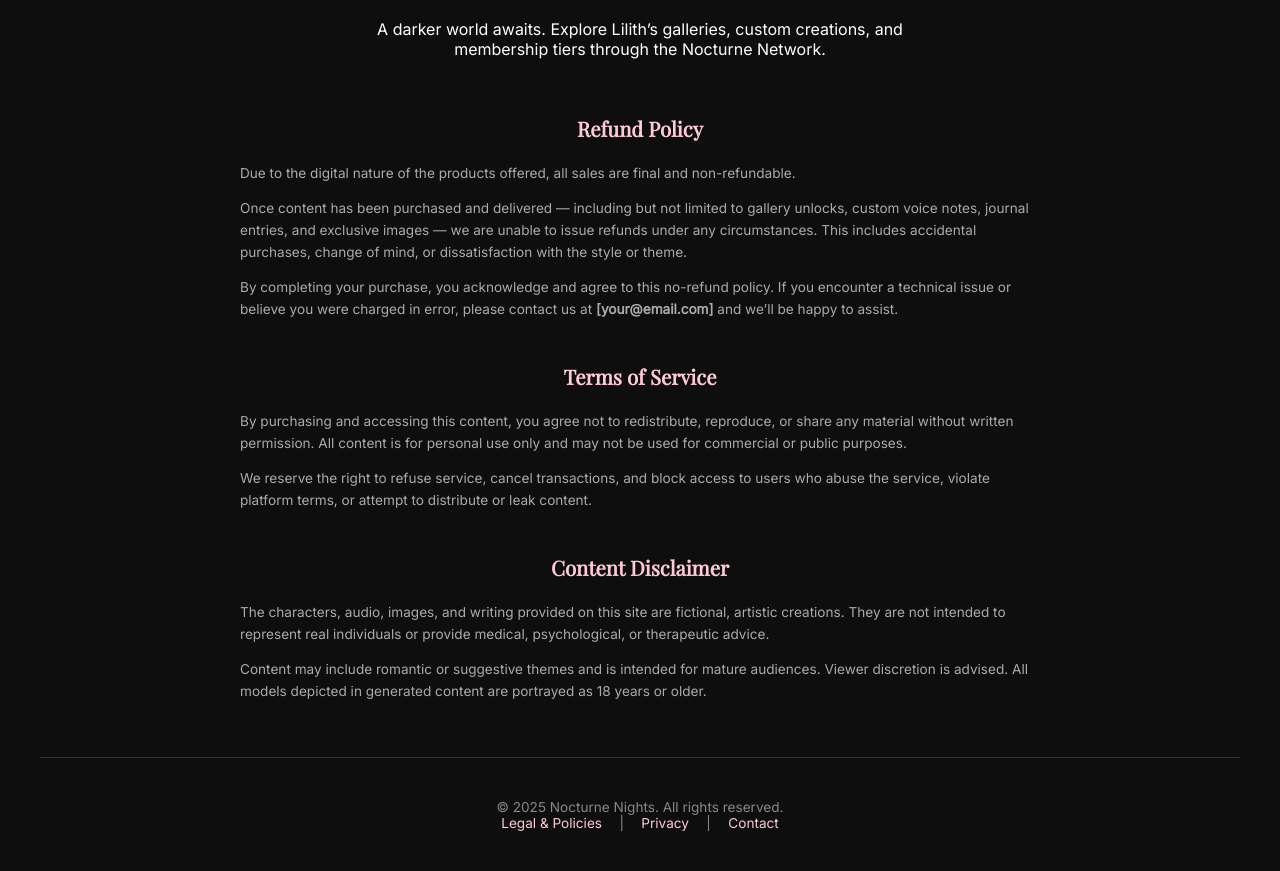
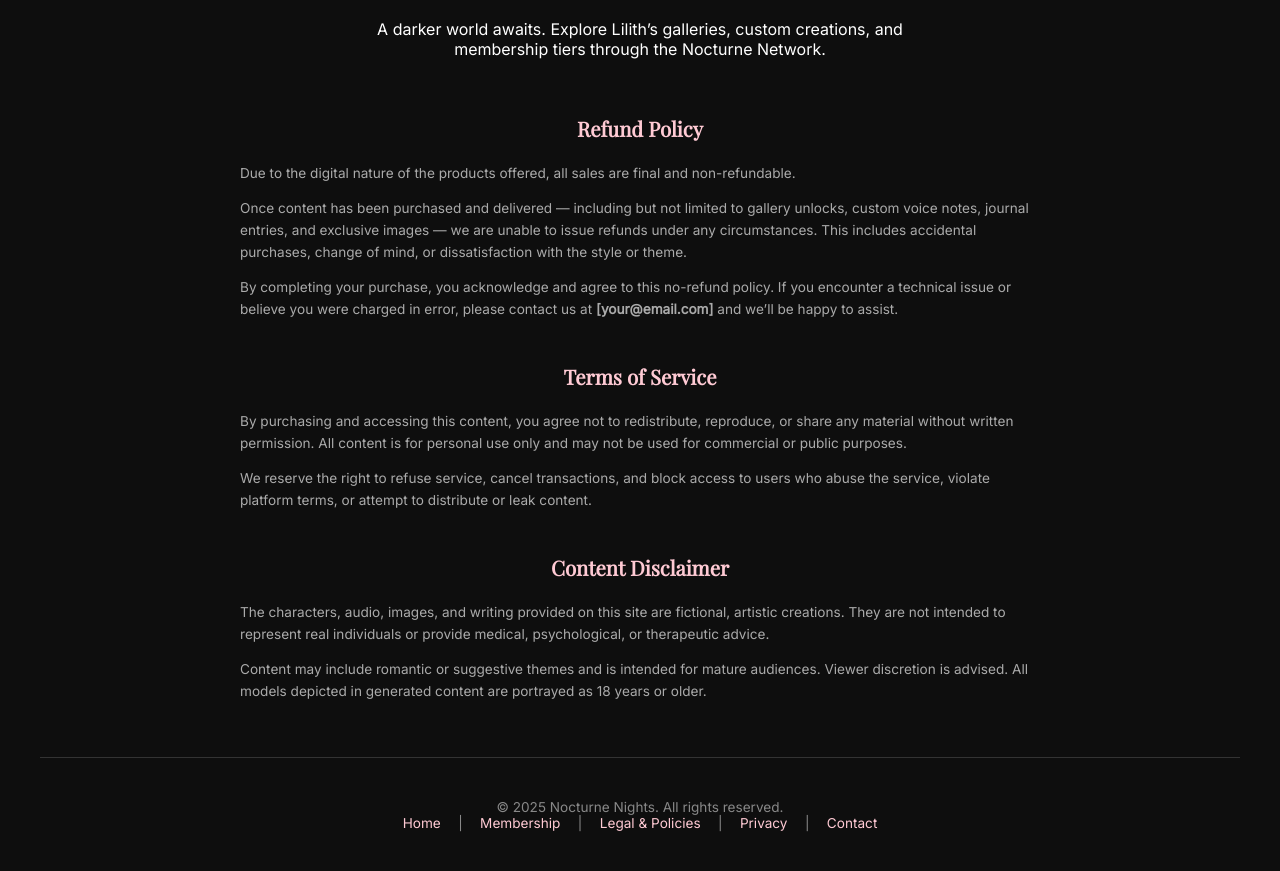
Before and after one commit to DarkHeartsXOXOX/Dark_Hearts, a plain HTML site: page legal.html in a window 1280 px wide. Shown: the part 107-978 px from the top of the page. Drawn offline with nearby package versions, Linux system fonts and the light colour scheme.

Commit message:
legal.html

```diff
--- a/legal.html
+++ b/legal.html
@@ -118,6 +118,8 @@
   <footer>
     <p>
       &copy; 2025 Nocturne Nights. All rights reserved.<br>
+      <a href="index.html">Home</a> |
+      <a href="membership.html">Membership</a> |
       <a href="legal.html">Legal & Policies</a> |
       <a href="#">Privacy</a> |
       <a href="#">Contact</a>
```
